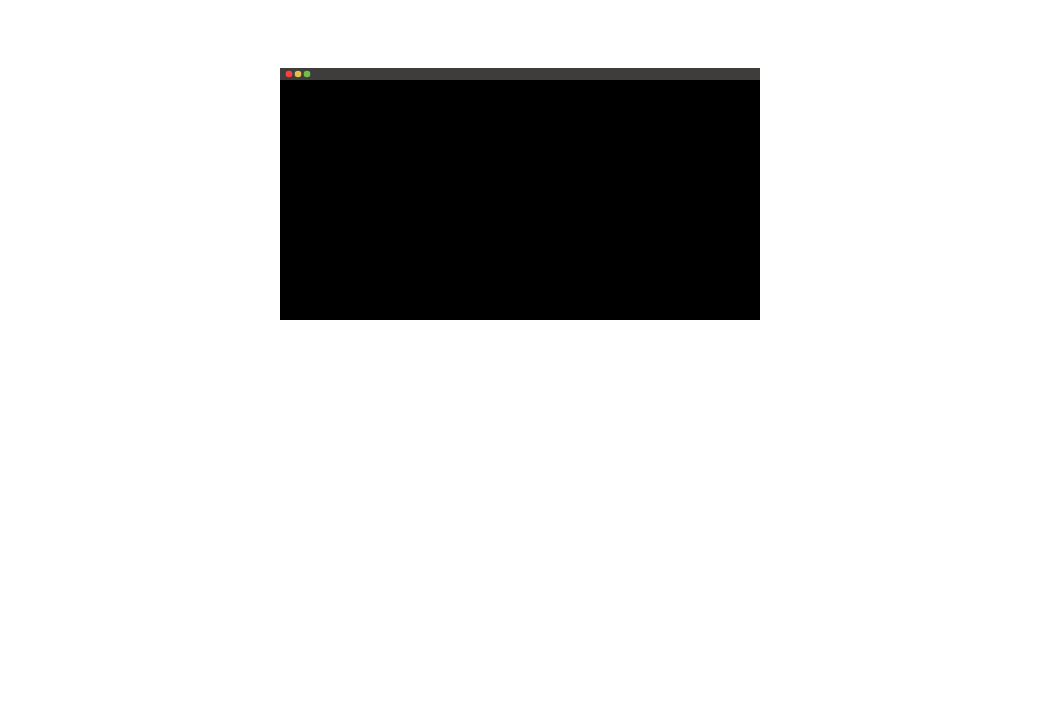
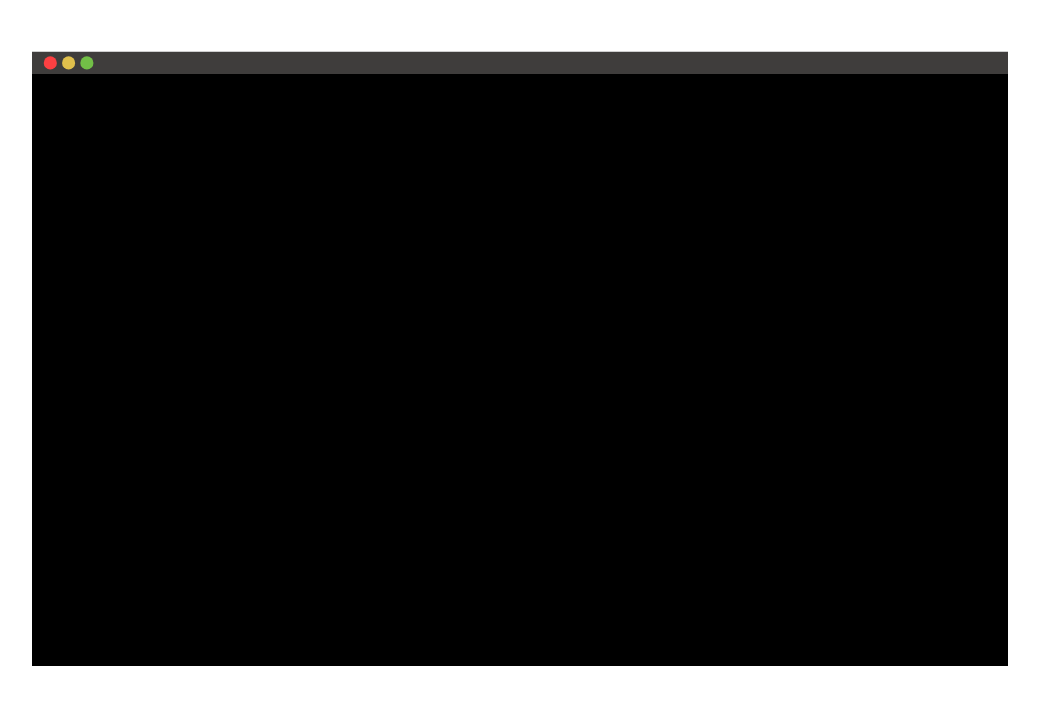
Before and after one commit to szanella/samuelezanella.dev, a React (Create React App) app: page / in a window 1280 px wide. Shown: the top 704 px of the page, without its empty margins (120-1159 px from the left). Built offline with nearby package versions, Linux system fonts and the light colour scheme.

Commit message:
Support arrow keys, add third state

```diff
--- a/src/App.js
+++ b/src/App.js
@@ -1,5 +1,4 @@
 import React from 'react';
-import logo from './logo.svg';
 import './App.scss';
 
 class App extends React.Component {
@@ -10,7 +9,8 @@ class App extends React.Component {
       containerState: 1
     };
 
-    this.toNextState = this.toNextState.bind(this);
+    this.toState = this.toState.bind(this);
+    this.handleKeypress = this.handleKeypress.bind(this);
   }
 
   componentDidMount() {
@@ -21,18 +21,34 @@ class App extends React.Component {
     // clearInterval(this.interval);
   }
 
-  toNextState() {
-    const nextContainerState = this.state.containerState === 2 ? 1 : this.state.containerState + 1;
+  handleKeypress(event) {
+    if (event.key === 'ArrowRight') {
+      this.toState(true);
+    } else if (event.key === 'ArrowLeft') {
+      this.toState(false);
+    }
+  }
 
-      this.setState({
-        containerState: nextContainerState
-      });
+  toState(next = true) {
+    let nextContainerState;
+    if (next) {
+      nextContainerState = this.state.containerState === 3 ? 1 : this.state.containerState + 1;
+    } else {
+      nextContainerState = this.state.containerState === 1 ? 3 : this.state.containerState - 1;
+    }
+
+    this.setState({
+      containerState: nextContainerState
+    });
   }
 
   render() {
     return (
       <div className="app">
-        <div className={`shards-container state-${this.state.containerState}`} onClick={this.toNextState}>
+        <div tabIndex={1}
+             onKeyUp={this.handleKeypress}
+             onClick={this.toState}
+             className={`shards-container state-${this.state.containerState}`}>
           <div className='shard-wrap'>
             <div className='shard'></div>
           </div>
@@ -52,6 +68,6 @@ class App extends React.Component {
       </div>
     )
   }
-};
+}
 
 export default App;
--- a/src/App.scss
+++ b/src/App.scss
@@ -1,11 +1,12 @@
-$transition-stagger: 500ms;
-$transition-duration: 1s;
+$transition-stagger: 0.15s;
+$transition-duration: 0.5s;
 
 .shards-container {
   margin: auto;
-  height: 400px;
+  height: calc(100vh - 60px);
+  outline: none;
   position: relative;
-  width: 600px;
+  width: calc(100vw - 60px);
 
   .shard-wrap {
     background-color: transparent;
@@ -33,27 +34,27 @@ $transition-duration: 1s;
       .shard-wrap {
         &:nth-child(1) .shard {
           background-color: rgb(0, 0, 0);
-          clip-path: polygon(10% 20%, 90% 20%, 90% 80%, 10% 80%);
+          clip-path: polygon(10% 10%, 90% 10%, 90% 90%, 10% 90%);
         }
 
         &:nth-child(2) .shard {
           background-color: rgb(63, 61, 60);
-          clip-path: polygon(10% 17%, 90% 17%, 90% 20%, 10% 20%);
+          clip-path: polygon(10% 7%, 90% 7%, 90% 10%, 10% 10%);
         }
 
         &:nth-child(3) .shard {
           background-color: rgb(252, 64, 66);
-          clip-path: circle(0.65% at 11.5% 18.5%);
+          clip-path: circle(0.65% at 11.5% 8.5%);
         }
 
         &:nth-child(4) .shard {
           background-color: rgb(224, 192, 76);
-          clip-path: circle(0.65% at 13% 18.5%);
+          clip-path: circle(0.65% at 13% 8.5%);
         }
 
         &:nth-child(5) .shard {
           background-color: rgb(114, 191, 71);
-          clip-path: circle(0.65% at 14.5% 18.5%);
+          clip-path: circle(0.65% at 14.5% 8.5%);
         }
       }
     }
@@ -61,17 +62,17 @@ $transition-duration: 1s;
       .shard-wrap {
         &:nth-child(1) .shard {
           background-color: rgb(192, 192, 192);
-          clip-path: polygon(10% 17%, 10% 23%, 90% 23%, 90% 17%);
+          clip-path: polygon(10% 7%, 10% 13%, 90% 13%, 90% 7%);
         }
 
         &:nth-child(2) .shard {
           background-color: rgb(224, 224, 224);
-          clip-path: polygon(10% 23%, 10% 80%, 90% 80%, 90% 23%);
+          clip-path: polygon(10% 13%, 10% 90%, 90% 90%, 90% 13%);
         }
 
         &:nth-child(3) .shard {
           background-color: rgb(255, 255, 255);
-          clip-path: circle(1.5% at 86.5% 20%);
+          clip-path: circle(1.5% at 86.5% 10%);
         }
 
         &:nth-child(4) .shard {
@@ -85,5 +86,33 @@ $transition-duration: 1s;
         }
       }
     }
+    &3 {
+      .shard-wrap {
+        &:nth-child(1) .shard {
+          background-color: rgb(0, 0, 0);
+          clip-path: polygon(35% 64.5%, 50% 49.5%, 50% 50.5%, 35% 65.5%);
+        }
+
+        &:nth-child(2) .shard {
+          background-color: rgb(0, 0, 0);
+          clip-path: polygon(35% 34.5%, 50% 49.5%, 50% 50.5%, 35% 35.5%);
+        }
+
+        &:nth-child(3) .shard {
+          background-color: rgb(224, 224, 224);
+          clip-path: circle(5% at 50% 50%);
+        }
+
+        &:nth-child(4) .shard {
+          background-color: rgb(224, 224, 224);
+          clip-path: circle(5% at 35% 35%);
+        }
+
+        &:nth-child(5) .shard {
+          background-color: rgb(224, 224, 224);
+          clip-path: circle(5% at 35% 65%);
+        }
+      }
+    }
   }
 }
```
